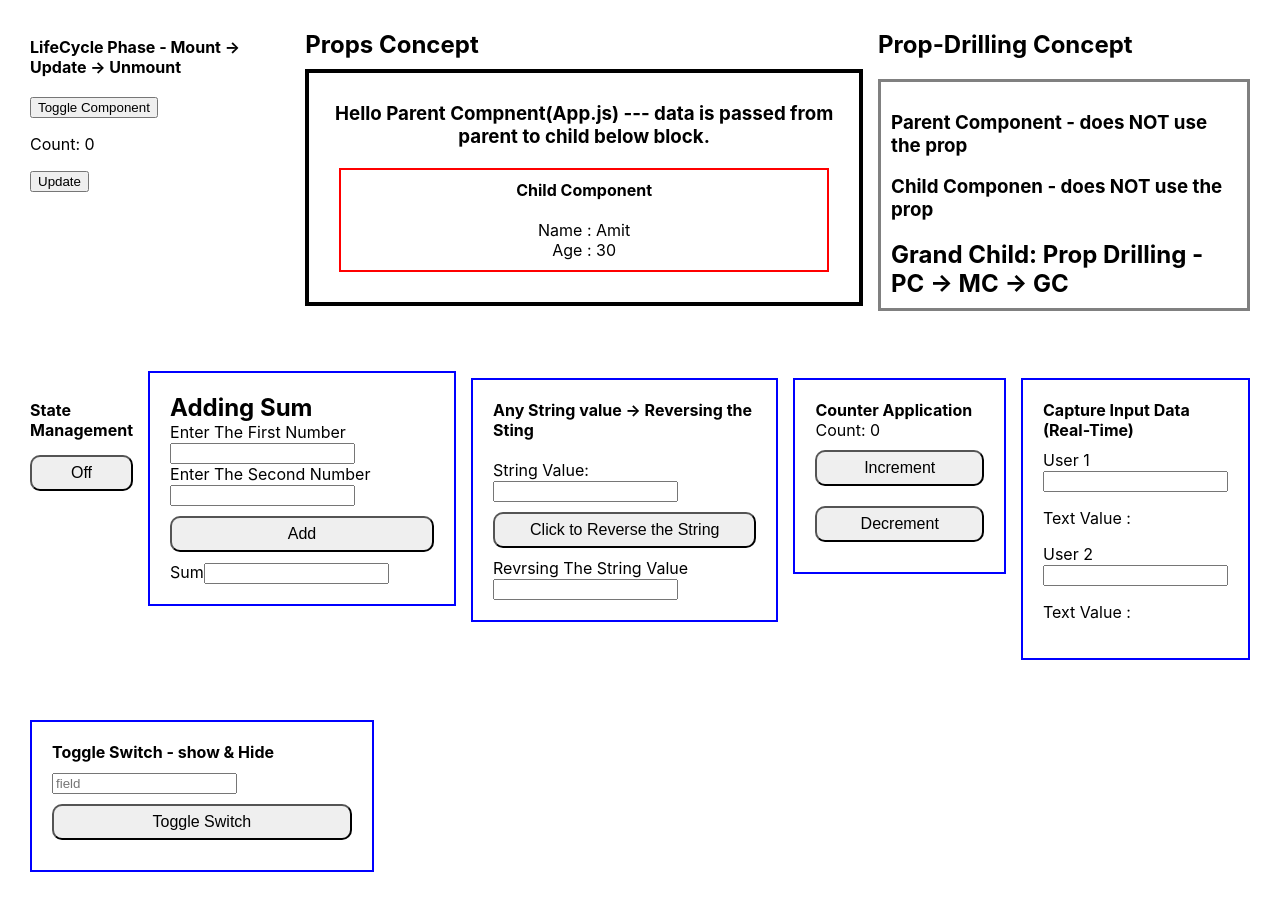
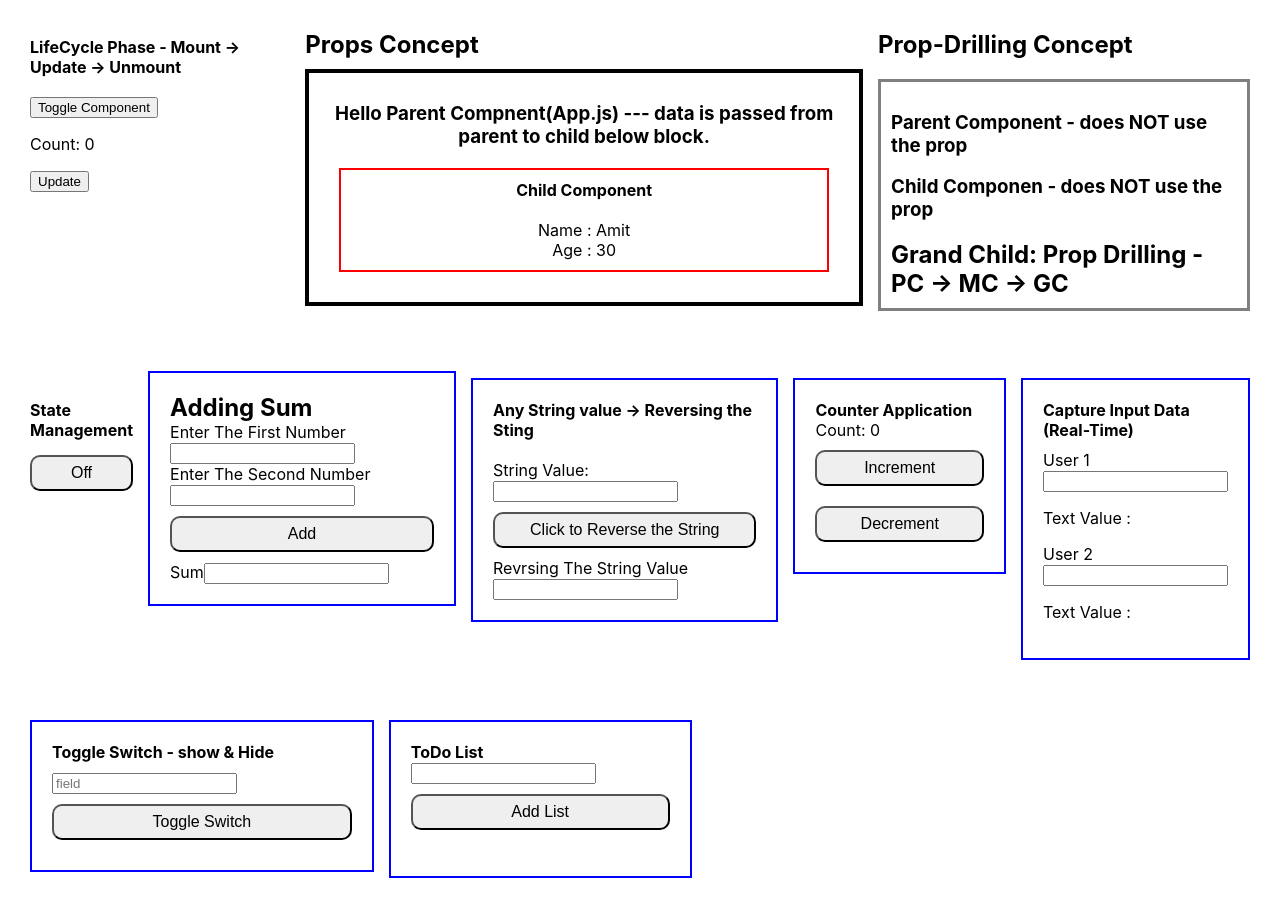
Before and after one commit to mahapatra079/my-app, a React (Create React App) app: page / in a window 1280 px wide. Built offline with nearby package versions, Linux system fonts and the light colour scheme.

Commit message:
ToDoList & Logic Analysis

```diff
--- a/src/App.js
+++ b/src/App.js
@@ -8,6 +8,7 @@ import ReversingString from "./ReversingString"
 import CounterApplication from "./CounterApplication";
 import CaptureInputData from "./CaptureInputData";
 import ToggleSwitch from "./ToggleSwitch";
+import ToDoList from "./ToDoList";
 
 export default function App() {
   const [show, setShow] = useState(true);
@@ -94,7 +95,8 @@ export default function App() {
         </div>
 
         <div className="container-3">
-          <ToggleSwitch/>
+          <ToggleSwitch />
+          <ToDoList/>
         </div>
 
     </>
--- /dev/null
+++ b/src/ToDoList.js
@@ -0,0 +1,61 @@
+// create a to-do list. You should be able to add and remove tasks
+
+import { useState } from "react";
+
+function ToDoList() {
+  const [task, setTask] = useState("");
+  const [list, setList] = useState([]);
+
+    // logic - adding
+  const addTask = () => {
+    if (task.trim() === "") return;
+      setList([...list, task]);
+      //   ... is the seaprator operator
+      // It copies all items from list into a new array
+    // The spread operator copies an array to create a new state without mutation
+    setTask("");
+  };
+
+    // logic - removing
+  const removeTask = (index) => {
+    setList(list.filter((_, i) => i !== index));
+  };
+
+  return (
+    <div className="todo-list">
+      <h4>ToDo List</h4>
+
+      <input
+        type="text"
+        value={task}
+        onChange={(e) => setTask(e.target.value)}
+        className="form-control"
+      />
+
+      <button onClick={addTask} className="addBtn">Add List</button>
+
+      <ul className="list-item">
+        {list.map((item, index) => (
+          <li key={index}>
+            {item}
+            <button onClick={() => removeTask(index)} className="addBtn">Remove</button>
+          </li>
+        ))}
+          </ul>
+          {/*
+               . Input must be controlled
+
+               .  List must be stored in state
+
+               . Use map() to render list
+
+               . Use filter() to remove item
+
+          */}
+
+          {/* A to-do list stores tasks in state, adds items immutably, and removes them using array filtering. */}
+    </div>
+  );
+}
+
+export default ToDoList;
--- a/src/index.css
+++ b/src/index.css
@@ -49,5 +49,5 @@ h2, h4{padding: 0;margin: 0;}
   border-radius: 10px;
   font-size: 16px;
 }
-.adding-sum, .reversing-string, .counter, .capture-input, .show-hide{border: 2px solid blue;padding: 20px;}
+.adding-sum, .reversing-string, .counter, .capture-input, .show-hide, .todo-list{border: 2px solid blue;padding: 20px;}
 .addBtn{margin: 10px 0;}
```
